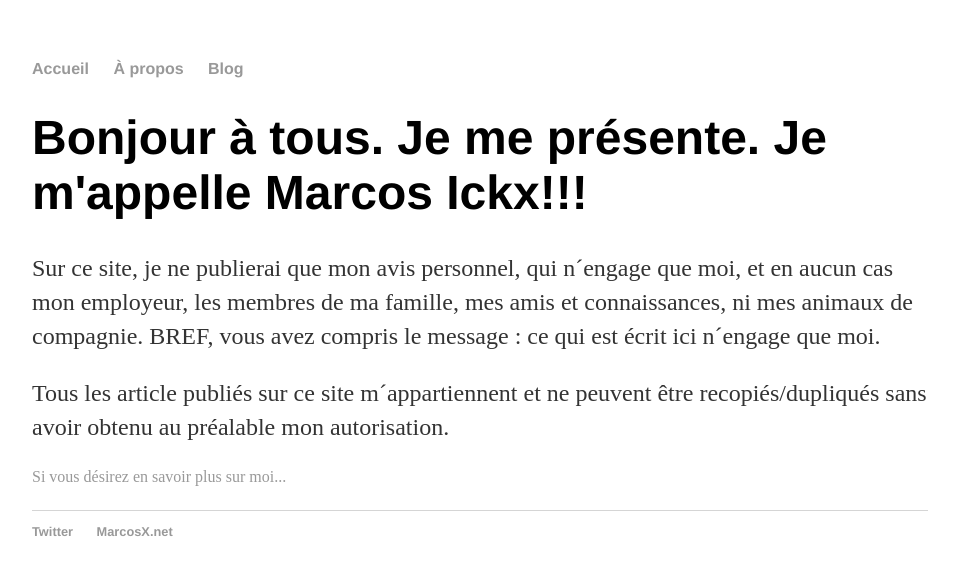
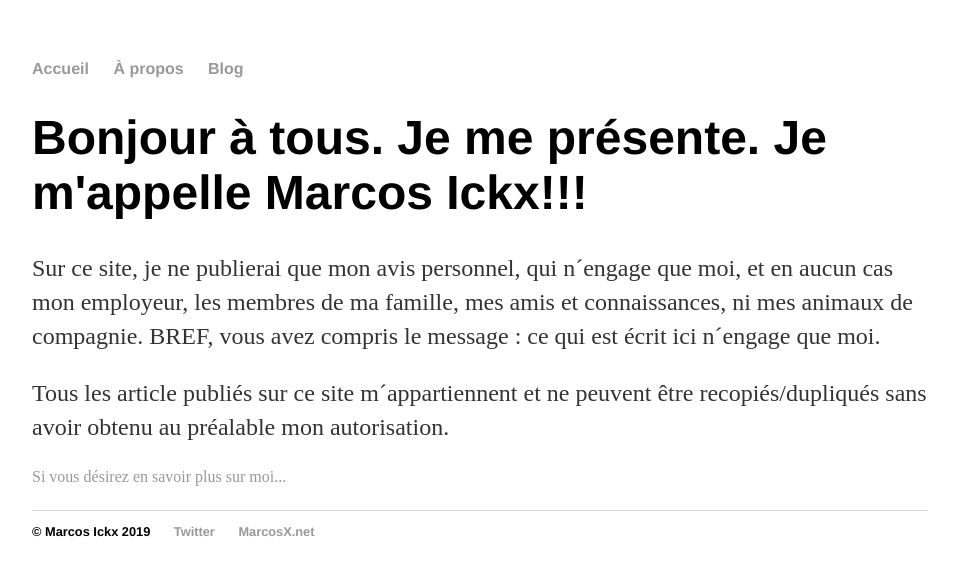
Before and after one commit to MarcosIckx/PreviewMarcosxNet, a Jekyll site: the page built from index.html, in a window 1280 px wide. Shown: the top 576 px of the page, without its empty margins (160-1119 px from the left). Built offline with Jekyll 4.4.1, drawn with Linux system fonts in a browser that asks for light colours.

Commit message:
Update default.html

```diff
--- a/_layouts/default.html
+++ b/_layouts/default.html
@@ -21,6 +21,7 @@
 		</div><!-- /.container -->
 		<footer>
     		<ul>
+			<li>&copy; Marcos Ickx 2019</li>
         		<li><a href="https://twitter.com/MarcosIckx">Twitter</a></li>
         		<li><a href="https://MarcosX.net">MarcosX.net</a></li>
 			</ul>
```
